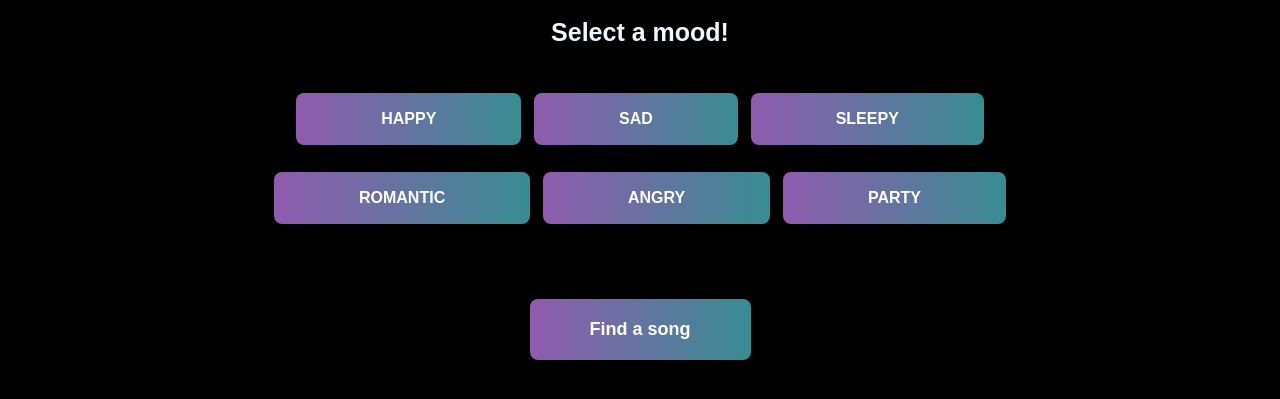
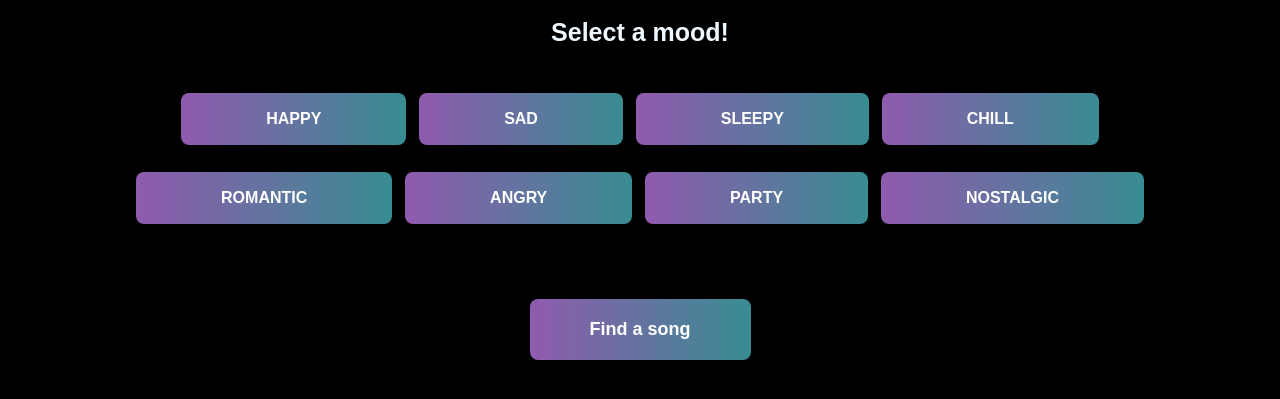
Before and after one commit to nimeshikaas-01/spot-a-song-nimeshikaa, a plain HTML site: page public/index.html in a window 1280 px wide. Shown: the part 385-784 px from the top of the page. Drawn offline with Linux system fonts and the light colour scheme; a web font is replaced by a local one.

Commit message:
Added a few more moods

```diff
--- a/public/index.html
+++ b/public/index.html
@@ -21,11 +21,13 @@
             <button class="gradient-btn" data-mood="happy">HAPPY</button>
             <button class="gradient-btn" data-mood="sad">SAD</button>
             <button class="gradient-btn" data-mood="sleepy">SLEEPY</button>
+            <button class="gradient-btn" data-mood="chill">CHILL</button>
         </div>
         <div class="card">
             <button class="gradient-btn" data-mood="romantic">ROMANTIC</button>
             <button class="gradient-btn" data-mood="angry">ANGRY</button>
             <button class="gradient-btn" data-mood="party">PARTY</button>
+            <button class="gradient-btn" data-mood="chill">NOSTALGIC</button>
         </div>
     </div>
     <button class="final-btn">Find a song</button>
```
